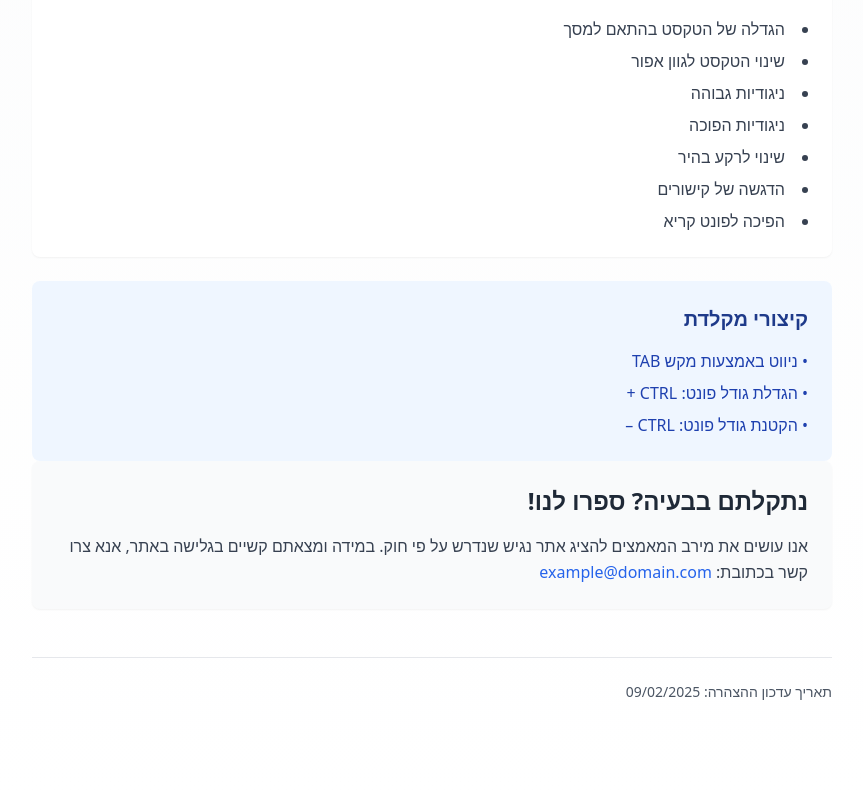
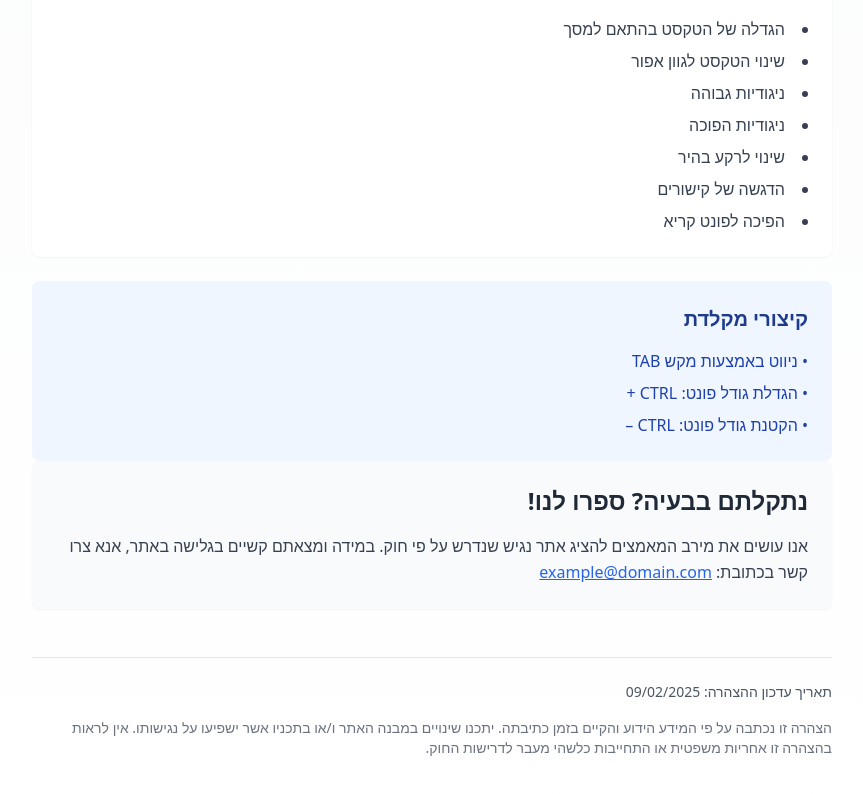
Before and after one commit to Admont555/Accessibility-generator, a React (Vite) app: page / in a window 1280 px wide. Shown: the part 1013-1807 px from the top of the page, without its empty margins (208-1071 px from the left). Built offline with nearby package versions, Linux system fonts and the light colour scheme.

Commit message:
Improve accessibility statement
Added mailto link to email address and a disclaimer regarding responsibility.

```diff
--- a/src/components/AccessibilityStatement.tsx
+++ b/src/components/AccessibilityStatement.tsx
@@ -108,7 +108,10 @@ const AccessibilityStatement = ({ siteName, pluginName, email }: AccessibilitySt
             <h2 className="text-2xl font-semibold mb-4 text-gray-800">נתקלתם בבעיה? ספרו לנו!</h2>
             <p className="text-gray-700 leading-relaxed">
               אנו עושים את מירב המאמצים להציג אתר נגיש שנדרש על פי חוק. במידה ומצאתם קשיים בגלישה באתר, אנא צרו קשר בכתובת: {" "}
-              <a href={`mailto:${email}`} className="text-blue-600 hover:text-blue-700 transition-colors">
+              <a
+                href={`mailto:${email}`}
+                className="text-blue-600 hover:text-blue-700 transition-colors underline"
+              >
                 {email}
               </a>
             </p>
@@ -118,6 +121,9 @@ const AccessibilityStatement = ({ siteName, pluginName, email }: AccessibilitySt
             <p className="text-gray-600 text-sm">
               תאריך עדכון ההצהרה: {currentDate}
             </p>
+            <p className="text-gray-500 text-sm mt-4">
+              הצהרה זו נכתבה על פי המידע הידוע והקיים בזמן כתיבתה. יתכנו שינויים במבנה האתר ו/או בתכניו אשר ישפיעו על נגישותו. אין לראות בהצהרה זו אחריות משפטית או התחייבות כלשהי מעבר לדרישות החוק.
+            </p>
           </footer>
         </div>
       </div>
```
